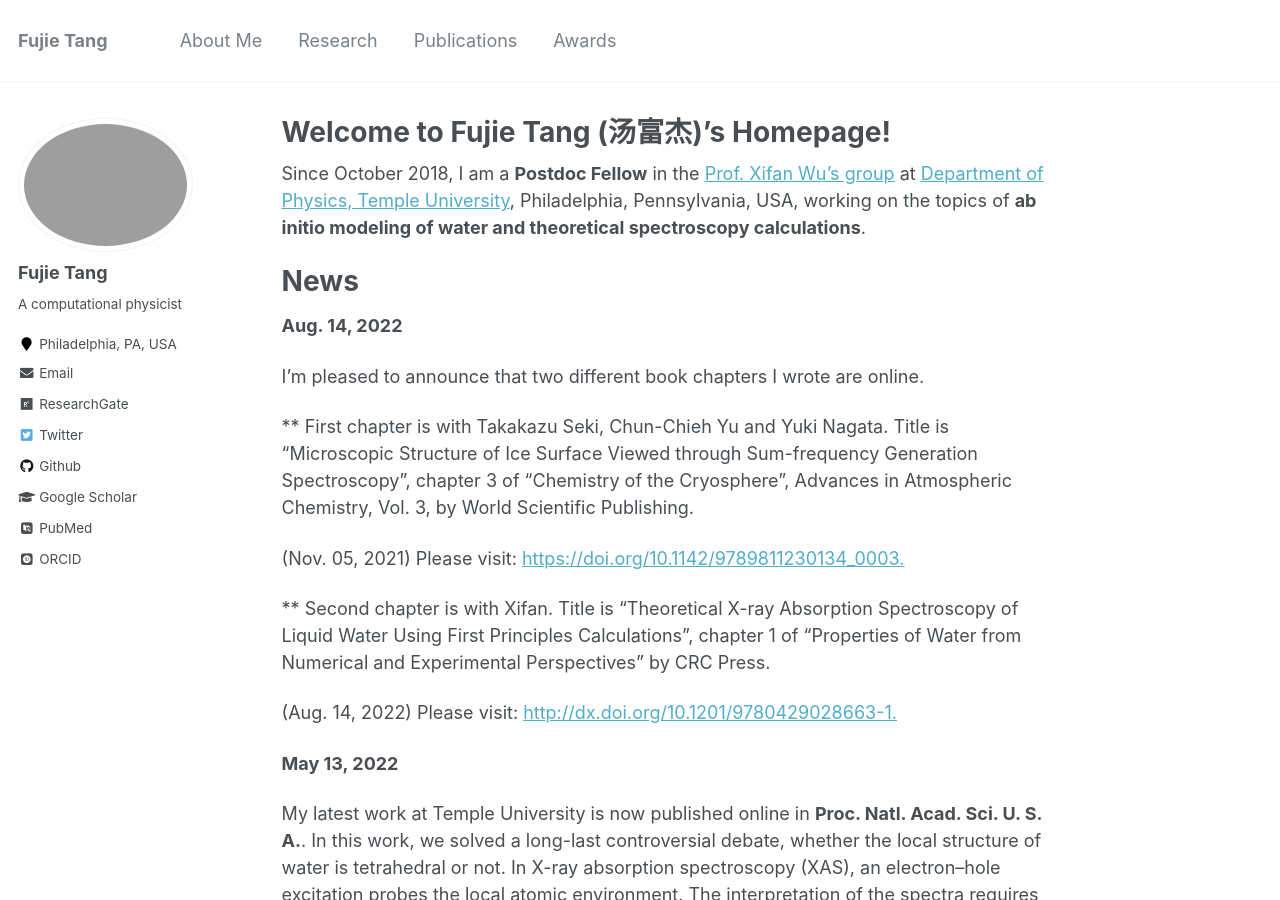
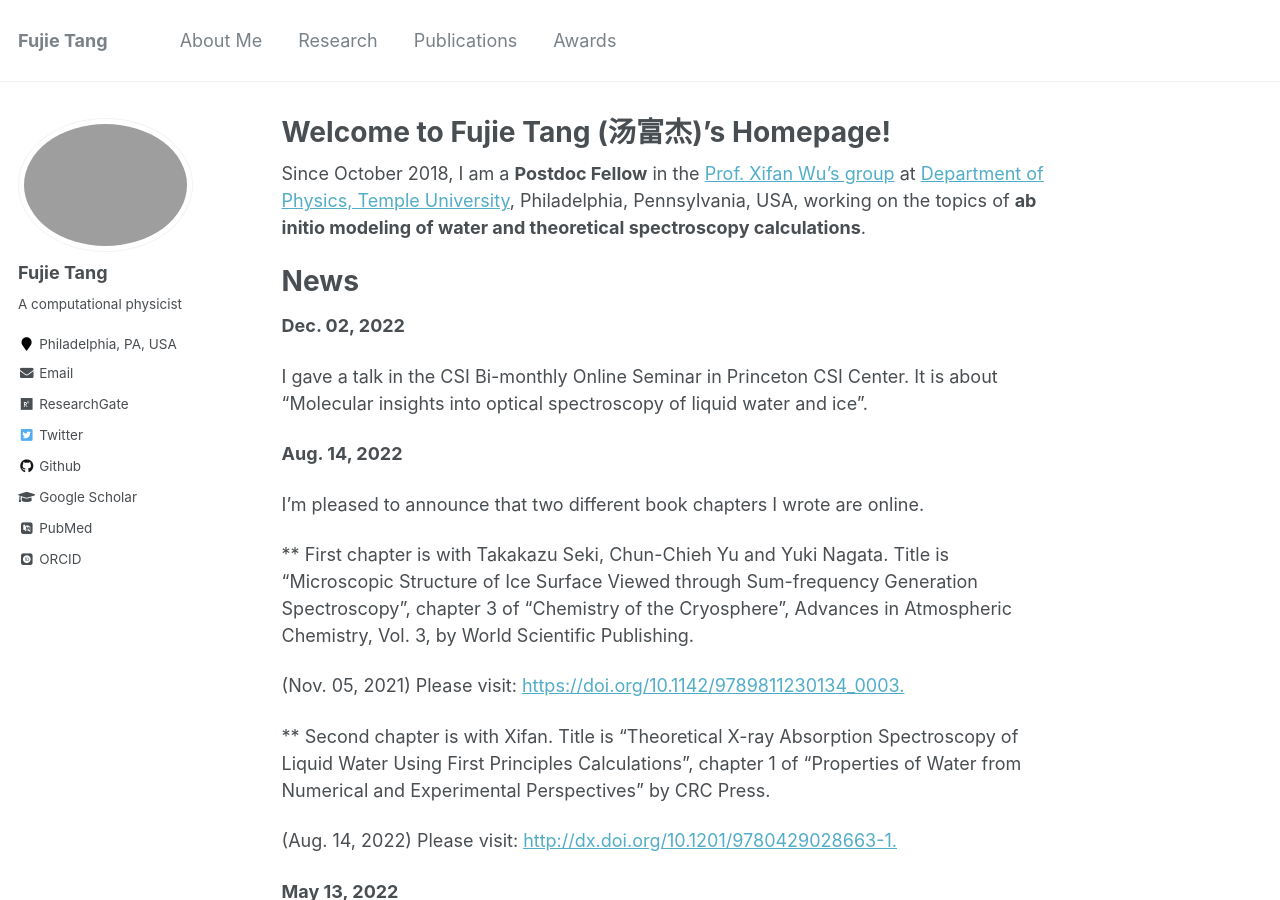
Before and after one commit to fujiepku/fujiepku.github.io, a Jekyll site: the page built from _pages/about.md, in a window 1280 px wide and 900 px high. Built offline with Jekyll 4.4.1, drawn with Linux system fonts in a browser that asks for light colours; some web fonts are replaced.

Commit message:
Update about.md

```diff
--- a/_pages/about.md
+++ b/_pages/about.md
@@ -12,6 +12,12 @@ Since October 2018, I am a **Postdoc Fellow** in the [Prof. Xifan Wu's group](ht
 
 News
 ======
+**Dec. 02, 2022**
+
+I gave a talk in the CSI Bi-monthly Online Seminar in Princeton CSI Center. It is about "Molecular insights into optical spectroscopy of liquid water and ice".
+
+
+
 **Aug. 14, 2022**
 
 I'm pleased to announce that two different book chapters I wrote are online.
```
